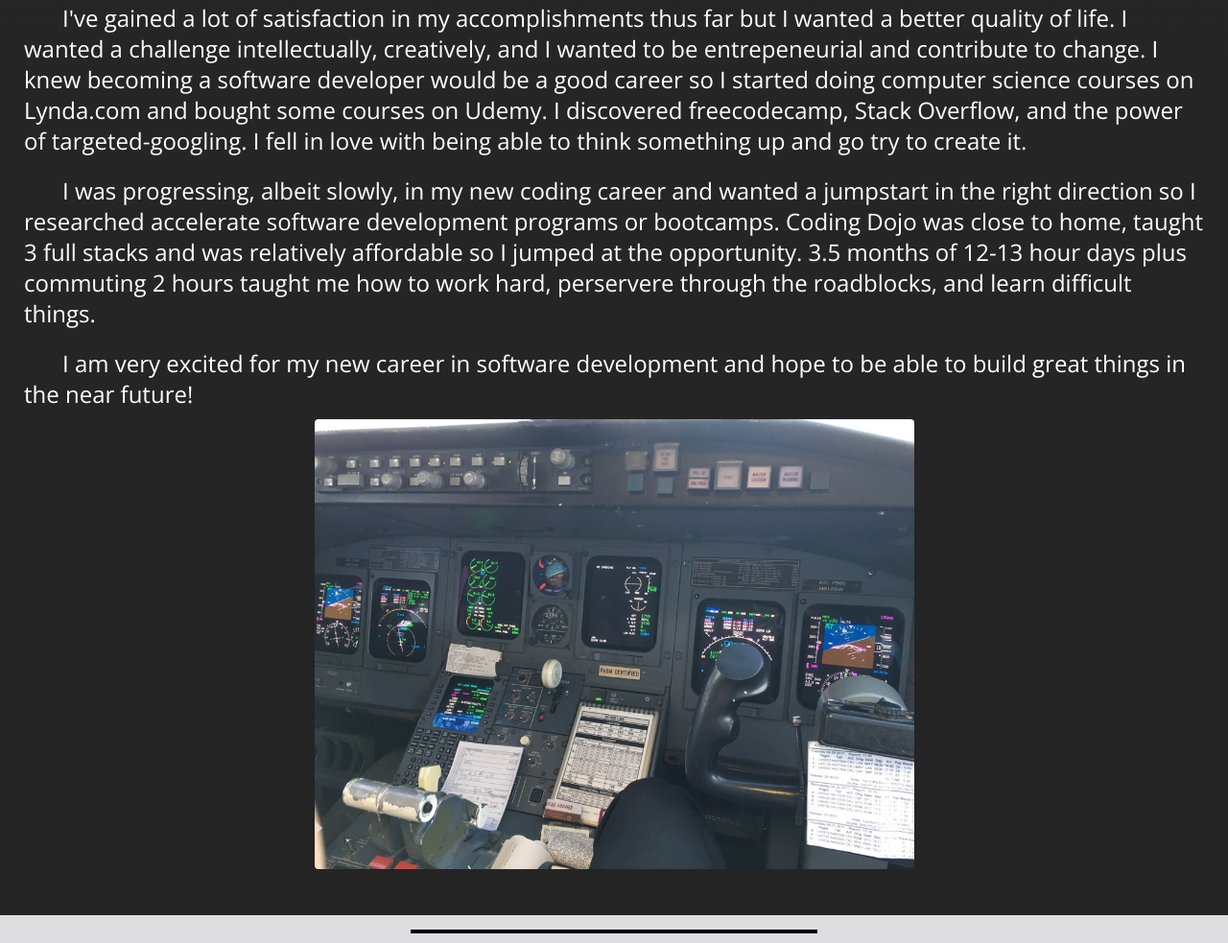
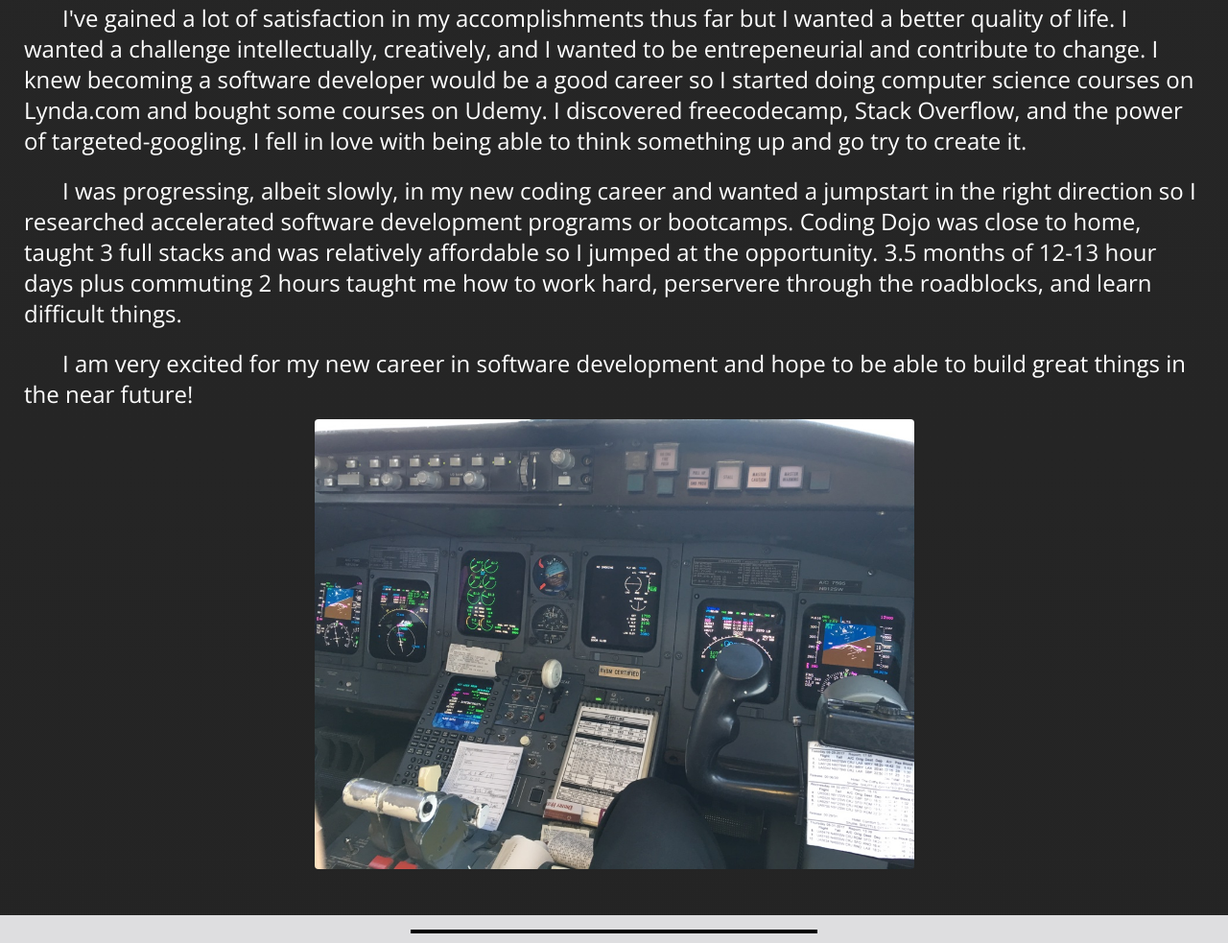
Before and after one commit to trevsny/trevsny.github.io, a plain HTML site: page index.html in a window 1280 px wide. Shown: the part 8603-9586 px from the top of the page at 96% size. Drawn offline with nearby package versions, Linux system fonts and the light colour scheme; a web font is replaced by a local one.

Commit message:
Update index.html
Fixing a typo

```diff
--- a/index.html
+++ b/index.html
@@ -320,7 +320,7 @@
                 <img src="images/meAndPlane.jpg" alt="standing inside B777 engine" class="img-fluid rounded img-size">
                 <p class="h4 light-text paragraph-text text-indent">I love flying jets.  The speed, views, planning, training, travel, judgment, prestige, experience is all great.  Turns out the bigger the planes you fly, the faster they go, the farther they go and the longer you stay away from home. THAT's the part I didn't like - being away from my wife and baby girl.  Aviation is highly regulated and thus being a pilot requires little creativity by design.  Safety and a high-level attention to detail is constantly required.</p>
                 <p class= "h4 light-text paragraph-text text-indent">I've gained a lot of satisfaction in my accomplishments thus far but I wanted a better quality of life.  I wanted a challenge intellectually, creatively, and I wanted to be entrepeneurial and contribute to change.  I knew becoming a software developer would be a good career so I started doing computer science courses on Lynda.com and bought some courses on Udemy.  I discovered freecodecamp, Stack Overflow, and the power of targeted-googling.  I fell in love with being able to think something up and go try to create it.</p>
-                <p class= "h4 light-text paragraph-text text-indent">I was progressing, albeit slowly, in my new coding career and wanted a jumpstart in the right direction so I researched accelerate software development programs or bootcamps.  Coding Dojo was close to home, taught 3 full stacks and was relatively affordable so I jumped at the opportunity.  3.5 months of 12-13 hour days plus commuting 2 hours taught me how to work hard, perservere through the roadblocks, and learn difficult things.</p>
+                <p class= "h4 light-text paragraph-text text-indent">I was progressing, albeit slowly, in my new coding career and wanted a jumpstart in the right direction so I researched accelerated software development programs or bootcamps.  Coding Dojo was close to home, taught 3 full stacks and was relatively affordable so I jumped at the opportunity.  3.5 months of 12-13 hour days plus commuting 2 hours taught me how to work hard, perservere through the roadblocks, and learn difficult things.</p>
                 <p class= "h4 light-text paragraph-text text-indent">I am very excited for my new career in software development and hope to be able to build great things in the near future!</p>
                 <img src="images/cockpit.jpg" alt="inside of cockpit" class="img-fluid rounded img-size">
             </div>
```
